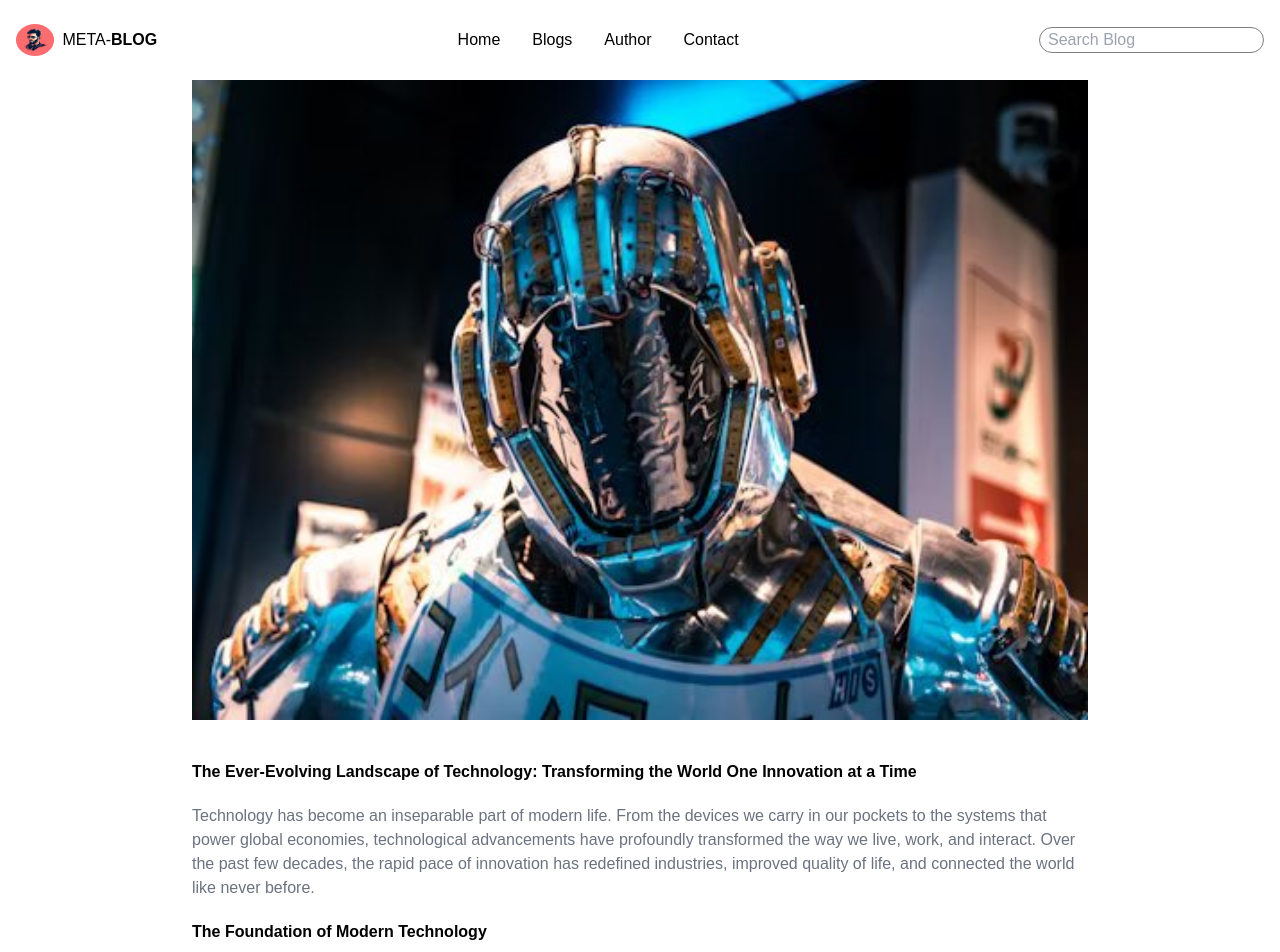
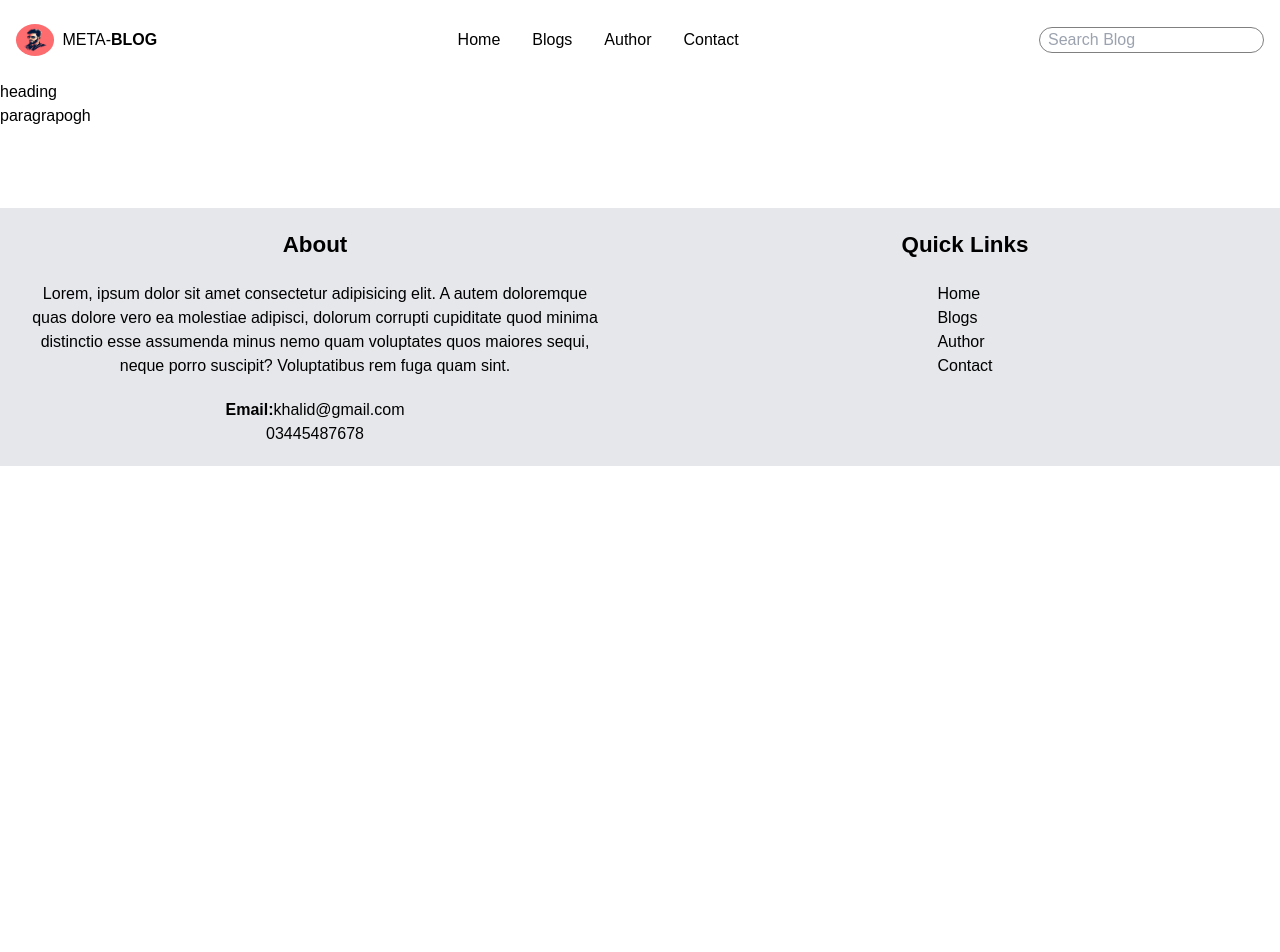
Before and after one commit to rameez9061/tech-blog, a Next.js app: page /Blogs/SingleBlog/0 in a window 1280 px wide. Shown: the top 952 px of the page. After the commit the page ends 800 px from the top, so only its background shows below. Built offline with nearby package versions, Linux system fonts and the light colour scheme.

Commit message:
Add files via upload

```diff
--- a/src/app/Blogs/SingleBlog/[id]/page.tsx
+++ b/src/app/Blogs/SingleBlog/[id]/page.tsx
@@ -1,66 +1,37 @@
-"use client";
+// /pages/Blogs/SingleBlog/[id].tsx
 
-import Image from "next/image";
-import Comment from "../../../Comment/page";
+import { useRouter } from "next/router";
+import { useEffect, useState } from "react";
 
-export default async function SingleBlog({
-  params,
-}: {
-  params: Promise<{ id: string }>;
-}) {
-  const { id } = await params;
+const SingleBlog = () => {
+  const router = useRouter();
+  const { id } = router.query;
 
-  try {
-    // Fetch the data based on the dynamic id
-    const jsonData = await fetch("/info.json");
-    const data1 = await jsonData.json();
+  const [blog, setBlog] = useState(null);
 
-    // Check if the id exists in the data
-    const blog = data1[parseInt(id)];
-    if (!blog) {
-      return <div>Error: Blog not found</div>;
+  useEffect(() => {
+    if (id) {
+      // Fetch the blog data based on the id
+      const fetchBlog = async () => {
+        const res = await fetch("/info.json");
+        const data = await res.json();
+        const selectedBlog = data.find((item) => item.id.toString() === id);
+        setBlog(selectedBlog);
+      };
+
+      fetchBlog();
     }
+  }, [id]);
 
-    const selectedImage = blog.mainImage;
+  if (!blog) return <div>Loading...</div>;
 
-    // Fetch content data
-    const contentFetch = await fetch("/content.json");
-    const contentData = await contentFetch.json();
-    const selectedContent = contentData[0];
+  return (
+    <div>
+      <h1>heading</h1>
+      <p>paragrapogh</p>
+      {/* Render other blog details */}
+    </div>
+  );
+};
 
-    return (
-      <>
-        <div className="single-blog-outer-wrapper w-full">
-          <div className="single-blog-inside w-[70%] mx-auto">
-            <div className="image-container relative w-full h-[35vh] xs:h-[45vh] sm:h-[55vh] md:h-[65vh] lg:h-[80vh]">
-              <Image src={selectedImage} layout="fill" alt="blog1" />
-            </div>
-
-            <div className="content-div mt-10">
-              {Object.keys(selectedContent).map((key, index) => {
-                if (key.startsWith("heading")) {
-                  const paraKey = `para${key.slice(-1)}`;
-                  return (
-                    <div key={index}>
-                      <h1 className="mt-5 font-bold">
-                        {selectedContent[key]}
-                      </h1>
-                      <p className="mt-5 text-gray-500">
-                        {selectedContent[paraKey]}
-                      </p>
-                    </div>
-                  );
-                }
-              })}
-            </div>
-
-            <Comment />
-          </div>
-        </div>
-      </>
-    );
-  } catch (error) {
-    console.error(error);
-    return <div className="text-red-500">Error fetching data</div>;
-  }
-}
+export default SingleBlog;
```
